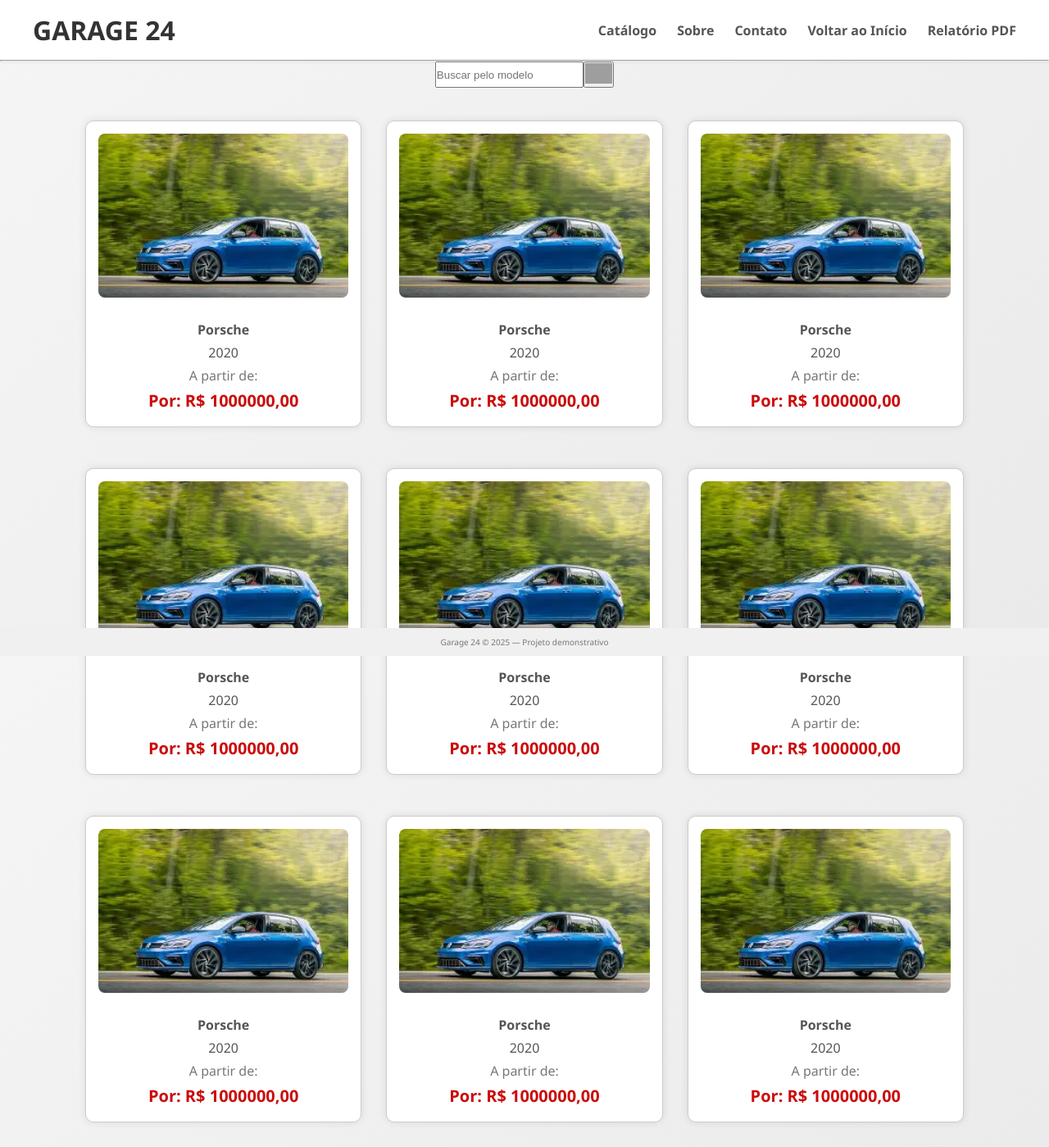
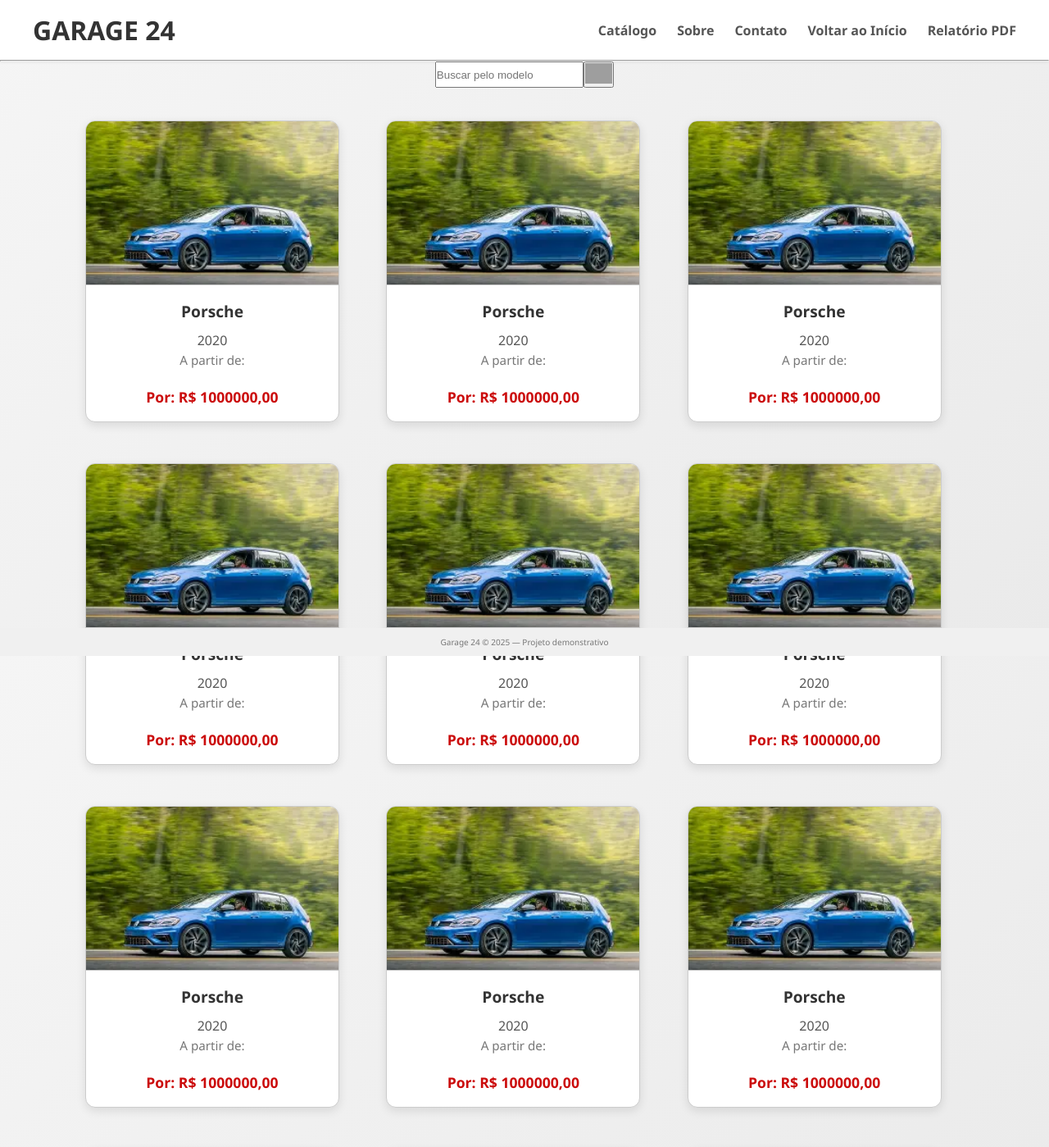
Before and after one commit to AndreLopes30/catalogo-de-carros, a Flask app: page /catalogo in a window 1280 px wide. Shown: the top 1399 px of the page at 82% size. Run offline with Flask 3, Linux system fonts and the light colour scheme; grey boxes are pictures that could not be loaded.

Commit message:
Funcionadades de lixeira

```diff
--- a/carros.json
+++ b/carros.json
@@ -256,5 +256,11 @@
         "ano": 1900,
         "preco": 1,
         "imagem": "http://127.0.0.1:5000/static/IMG/golf.webp"
+    },
+    {
+        "modelo": "Camaro",
+        "ano": 1900,
+        "preco": 1,
+        "imagem": "http://127.0.0.1:5000/static/IMG/golf.webp"
     }
 ]
--- a/static/catalogo.css
+++ b/static/catalogo.css
@@ -77,27 +77,51 @@ h3 {
 }
 
 .card {
-  padding: 15px;
+  background-color: var(--bg-white);
   border: 1px solid var(--border);
-  border-radius: 10px;
-  box-shadow: 0 0 10px var(--shadow);
-  text-align: center;
-  background-color: var(--bg-white);
+  border-radius: 12px;
+  box-shadow: 0 4px 12px var(--shadow);
+  overflow: hidden;
   transition: transform 0.3s ease, box-shadow 0.3s ease;
+  display: flex;
+  flex-direction: column;
+  align-items: center;
+  padding: 0;
+  max-width: 310px;
+  width: 100%;
 }
 
 .card:hover {
-  transform: translateY(-5px);
-  box-shadow: 0 8px 16px rgba(0, 119, 204, 0.2);
+  transform: translateY(-6px);
+  box-shadow: 0 10px 20px rgba(0, 119, 204, 0.15);
 }
 
 .card img {
   width: 100%;
-  height: 210px;
-  max-height: 200px;
-  border-radius: 8px;
+  height: 200px;
   object-fit: cover;
-  margin-bottom: 20px;
+  border-bottom: 1px solid var(--border);
+}
+
+.card .modelo {
+  font-size: 1.2em;
+  font-weight: 600;
+  margin: 15px 0 5px;
+  color: var(--text-dark);
+}
+
+.card .preco {
+  font-size: 1.1em;
+  font-weight: bold;
+  color: var(--highlight);
+  margin-bottom: 15px;
+}
+
+.card .intro {
+  font-size: 0.95em;
+  color: var(--text-light);
+  padding: 0 15px 20px;
+  text-align: center;
 }
 
 footer {
@@ -136,6 +160,6 @@ p {
   justify-content: center;
 }
 
-#lixo{
+#lixo {
   height: 25px;
 }
--- a/static/catalogo.js
+++ b/static/catalogo.js
@@ -1,5 +1,6 @@
 const filtro = document.getElementById('filtro');
 const cards = document.querySelectorAll('#cards .card');
+const lixo = document.getElementById("lixo")
 
 filtro.addEventListener('keydown', function(e) {
     if (e.key === 'Enter') {
@@ -8,20 +9,22 @@ filtro.addEventListener('keydown', function(e) {
 
         cards.forEach(card => {
             const modelo = card.querySelector('.modelo').textContent.toLowerCase();
-            const ano = card.querySelector('.ano').textContent.toLowerCase();
+            const ano = card.querySelector('.ano')?.textContent.toLowerCase() || "";
             const preco = card.querySelector('.preco').textContent.toLowerCase();
-            if (modelo.includes(busca)) {
-                card.style.display = 'block';
-            }
-            else if (ano.includes(busca)) {
-                card.style.display = 'block';
-            }
-            else if (preco.includes(busca)) {
-                card.style.display = 'block';
-            }
-            else {
+
+            if (modelo.includes(busca) || ano.includes(busca) || preco.includes(busca)) {
+                card.style.removeProperty('display');
+            } else {
                 card.style.display = 'none';
             }
         });
     }
+})
+
+lixo.addEventListener("click", function(e) {
+    e.preventDefault();
+    filtro.value = '';
+    cards.forEach(card => {
+        card.style.removeProperty('display');
+    });
 });
--- a/static/index.js
+++ b/static/index.js
@@ -1,4 +1,3 @@
-
 document.getElementById("form").addEventListener("submit", function(e) {
     let modelo = document.getElementById("modelo").value.trim();
     let ano = parseInt(document.getElementById("ano").value);
```
